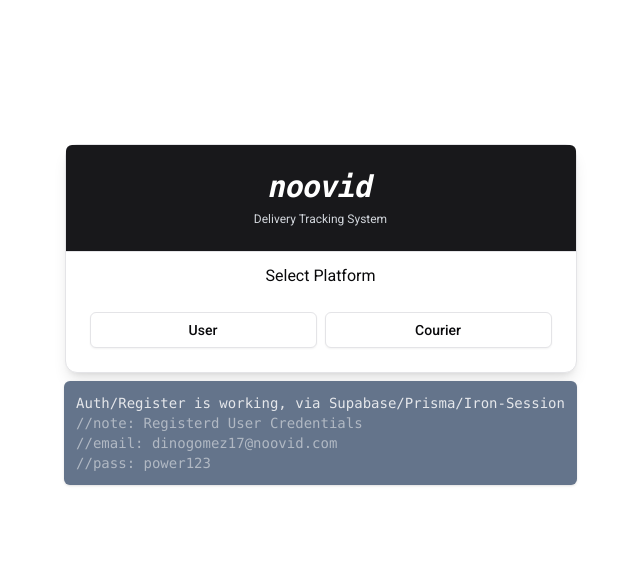
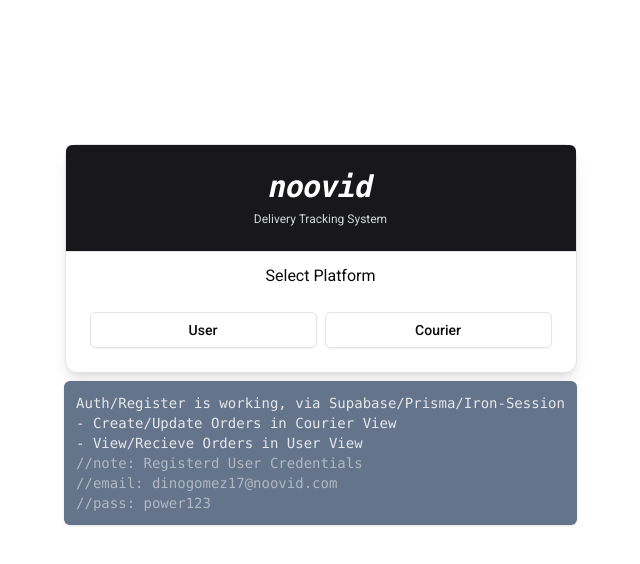
Before and after one commit to dinogomez/noovid, a Next.js app: page / in a window 1280 px wide. Shown: the top 564 px of the page, without its empty margins (312-952 px from the left). Built offline with nearby package versions, Linux system fonts and the light colour scheme.

Commit message:
update: fixes

```diff
--- a/app/page.tsx
+++ b/app/page.tsx
@@ -6,8 +6,10 @@ export default function Home() {
     <main className="flex h-full flex-col items-center justify-center px-12 pt-36 xs:p-36 space-y-2">
       <LandingCard title={siteConfig.title} desc={siteConfig.desc} />
       <div className="bg-slate-500 font-mono text-sm text-gray-200 p-3 shadow rounded-md flex flex-col">
-        <span>
+        <span className="flex flex-col">
           {"Auth/Register is working, via Supabase/Prisma/Iron-Session"}{" "}
+          <span>{"- Create/Update Orders in Courier View"}</span>
+          <span>{"- View/Recieve Orders in User View"}</span>
         </span>
         <div className="flex flex-col text-gray-300/70">
           <span>{"//note: Registerd User Credentials"} </span>
--- a/commons/lib/routes/index.ts
+++ b/commons/lib/routes/index.ts
@@ -1,4 +1,4 @@
-export const publicRoutes = ["/", "/courier", "/api"];
+export const publicRoutes = ["/", "/courier", "/api", "/ruri"];
 
 export const authRoutes = ["/auth/login", "/auth/register"];
 
```
